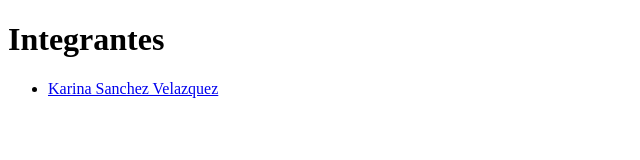
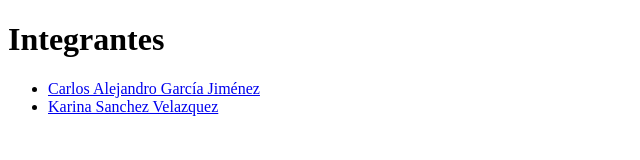
Before and after one commit to aki801/Integrantes, a plain HTML site: page index.html in a window 1280 px wide. Shown: the whole page, without its empty margins (0-640 px from the left). Drawn offline with Linux system fonts and the light colour scheme.

```diff
--- a/index.html
+++ b/index.html
@@ -7,7 +7,8 @@
 <body>
     <h1>Integrantes</h1>
     <ul>
-        <li> <a  id="fa" href="ksv.html" >Karina Sanchez Velazquez</a></li>
+	 <li> <a  id="fa" href="ksv.html" >Carlos Alejandro García Jiménez</a></li>
+	 <li> <a  id="fa" href="ksv.html" >Karina Sanchez Velazquez</a></li>
     </ul>
 </body>
 </html>
```
